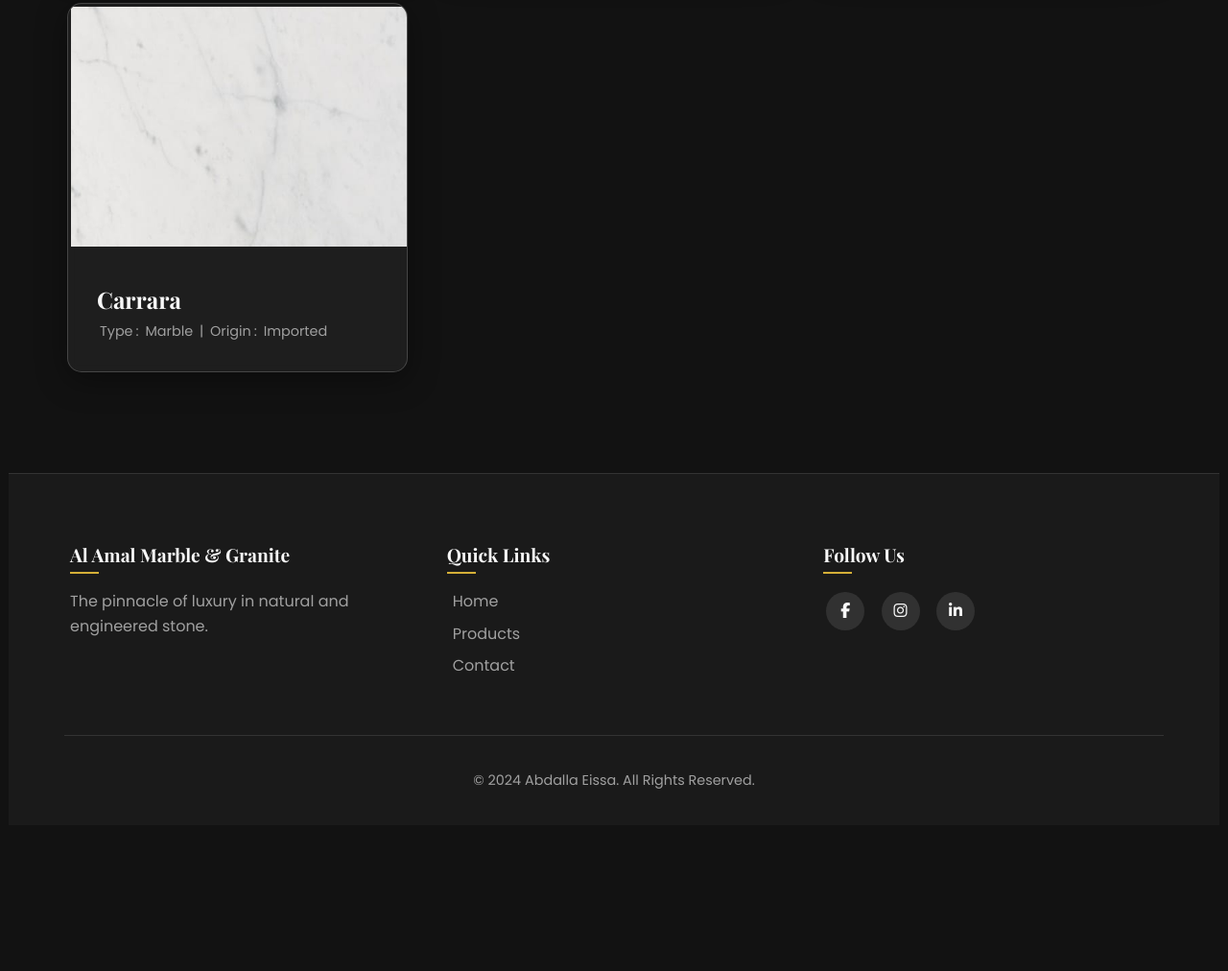
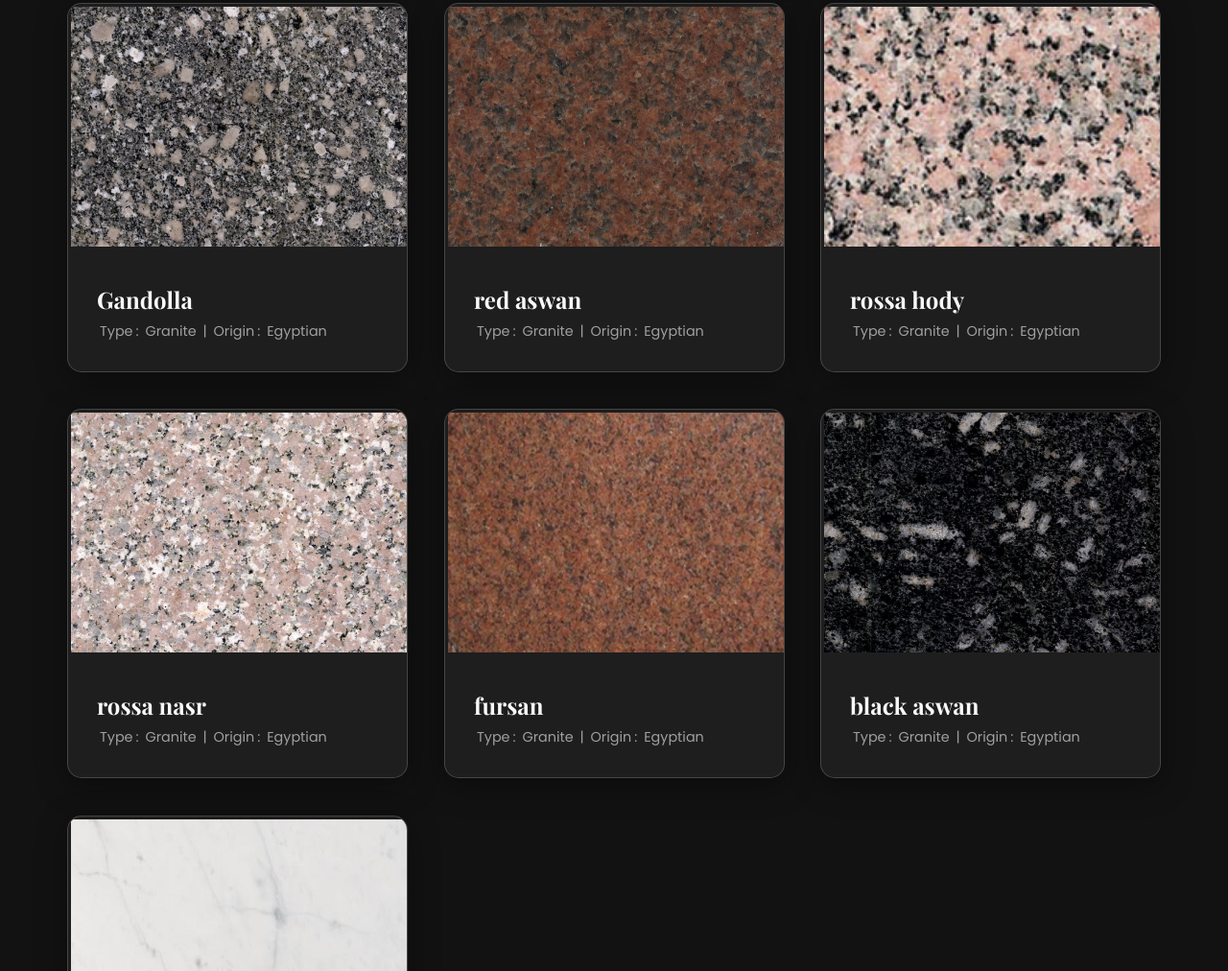
Before and after one commit to alamlmarble/alaml, a plain HTML site: page products.html in a window 1280 px wide. Shown: the part 1357-2369 px from the top of the page at 96% size. Before the commit the page ends 2223 px from the top, so only its background shows below. Drawn offline with nearby package versions, Linux system fonts and the light colour scheme.

Commit message:
Fix HTML structure and formatting in products.html

```diff
--- a/products.html
+++ b/products.html
@@ -66,6 +66,7 @@
                     <span class="filter-divider">|</span>
                     <button class="filter-btn" data-filter="egyptian" data-lang-key="filter_egyptian">Egyptian</button>
                     <button class="filter-btn" data-filter="imported" data-lang-key="filter_imported">Imported</button>
+
                 </div>
 
                 <!-- Product Gallery Grid -->
@@ -75,7 +76,7 @@
                         <img src="assets/images/89593c_579656b1a8914af4a1e9e8fb90d2d0a5~mv2.avif" alt="Galala Marble">
                         <div class="product-card-content">
                             <h3 class="product-name">Galala</h3>
-                            <p class="product-details"><span data-lang-key="product_type">Type</span>: <span data-lang-key="marble">Marble</span> | <span data-lang-key="product_origin">Origin</span>: <span data-lang-key="egyptian">Egyptian</span></p>
+                            <p class="product-details"><span data-lang-key="filter_marble">Type</span>: <span data-lang-key="marble">Marble</span> | <span data-lang-key="product_origin">Origin</span>: <span data-lang-key="egyptian">Egyptian</span></p>
                         </div>
                     </div>
                     <!-- Item 2 -->
@@ -115,6 +116,48 @@
                         <img src="assets/images/verdi green dark-slider.jpeg" alt="Verde Gazel Granite">
                         <div class="product-card-content">
                             <h3 class="product-name">Verde Gazel</h3>
+                            <p class="product-details"><span data-lang-key="product_type">Type</span>: <span data-lang-key="granite">Granite</span> | <span data-lang-key="product_origin">Origin</span>: <span data-lang-key="egyptian">Egyptian</span></p>
+                        </div>
+                    </div>
+                    <div class="product-card" data-category="granite egyptian">
+                        <img src="assets/images/gandolla.jpg" alt="Gandolla">
+                        <div class="product-card-content">
+                            <h3 class="product-name">Gandolla</h3>
+                            <p class="product-details"><span data-lang-key="product_type">Type</span>: <span data-lang-key="granite">Granite</span> | <span data-lang-key="product_origin">Origin</span>: <span data-lang-key="egyptian">Egyptian</span></p>
+                        </div>
+                    </div>
+                    <div class="product-card" data-category="granite egyptian">
+                        <img src="assets/images/red aswan.jpg" alt="red aswan">
+                        <div class="product-card-content">
+                            <h3 class="product-name">red aswan</h3>
+                            <p class="product-details"><span data-lang-key="product_type">Type</span>: <span data-lang-key="granite">Granite</span> | <span data-lang-key="product_origin">Origin</span>: <span data-lang-key="egyptian">Egyptian</span></p>
+                        </div>
+                    </div>
+                    <div class="product-card" data-category="granite egyptian">
+                        <img src="assets/images/rossa hody.jpg" alt="rossa hody">
+                        <div class="product-card-content">
+                            <h3 class="product-name">rossa hody</h3>
+                            <p class="product-details"><span data-lang-key="product_type">Type</span>: <span data-lang-key="granite">Granite</span> | <span data-lang-key="product_origin">Origin</span>: <span data-lang-key="egyptian">Egyptian</span></p>
+                        </div>
+                    </div>
+                    <div class="product-card" data-category="granite egyptian">
+                        <img src="assets/images/rossa nasr.jpg" alt="rossa nasr">
+                        <div class="product-card-content">
+                            <h3 class="product-name">rossa nasr</h3>
+                            <p class="product-details"><span data-lang-key="product_type">Type</span>: <span data-lang-key="granite">Granite</span> | <span data-lang-key="product_origin">Origin</span>: <span data-lang-key="egyptian">Egyptian</span></p>
+                        </div>
+                    </div>
+                    <div class="product-card" data-category="granite egyptian">
+                        <img src="assets/images/fursan_masri.jpg" alt="fursan">
+                        <div class="product-card-content">
+                            <h3 class="product-name">fursan</h3>
+                            <p class="product-details"><span data-lang-key="product_type">Type</span>: <span data-lang-key="granite">Granite</span> | <span data-lang-key="product_origin">Origin</span>: <span data-lang-key="egyptian">Egyptian</span></p>
+                        </div>
+                    </div>
+                    <div class="product-card" data-category="granite egyptian">
+                        <img src="assets/images/اسود_اسوان(1).jpg" alt="black aswan">
+                        <div class="product-card-content">
+                            <h3 class="product-name">black aswan</h3>
                             <p class="product-details"><span data-lang-key="product_type">Type</span>: <span data-lang-key="granite">Granite</span> | <span data-lang-key="product_origin">Origin</span>: <span data-lang-key="egyptian">Egyptian</span></p>
                         </div>
                     </div>
```
